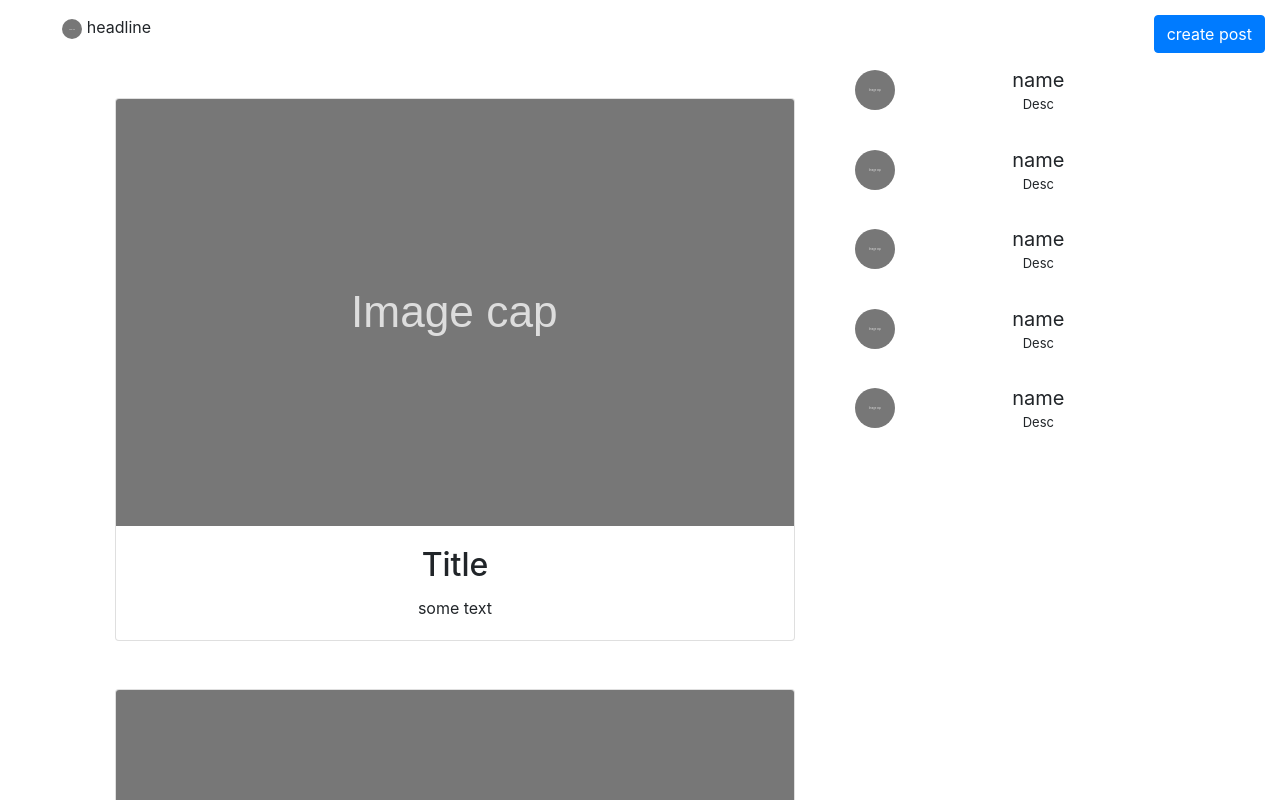
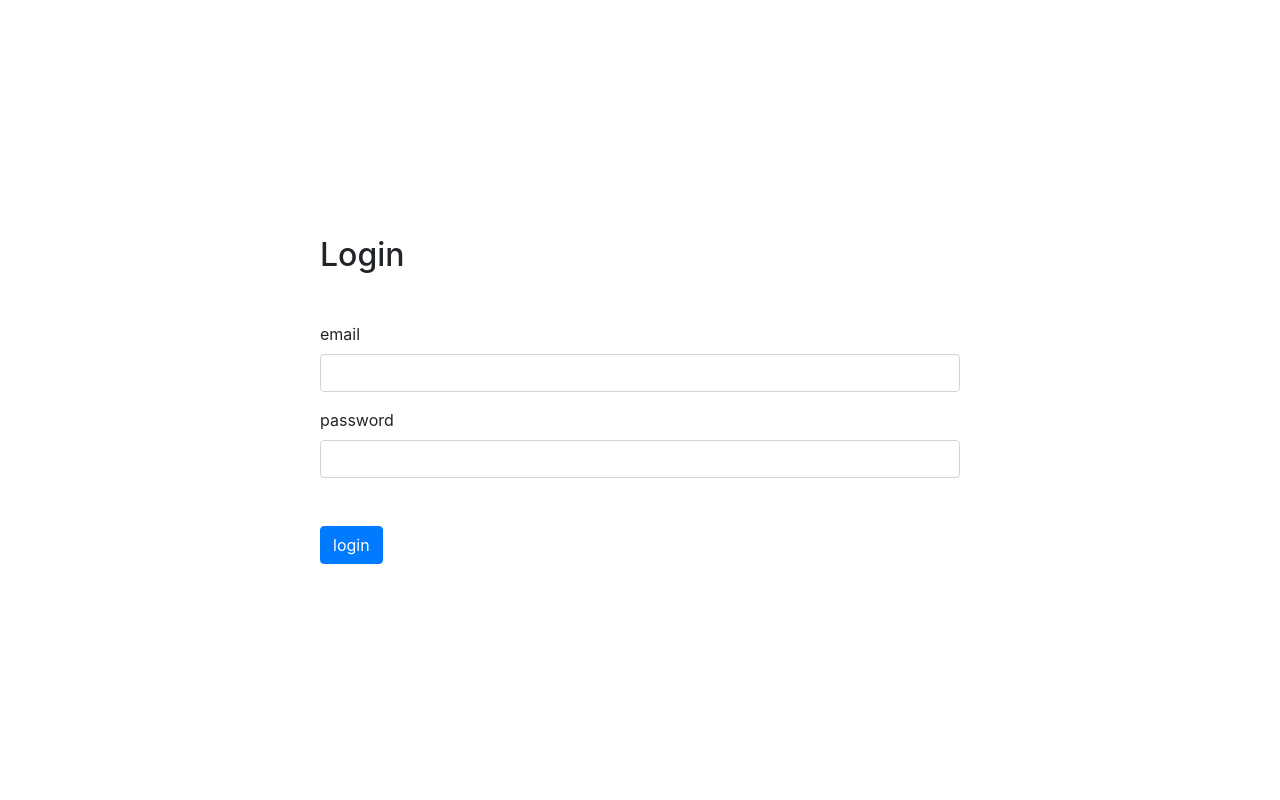
Before and after one commit to rokija/bootcamp2019, a React (Create React App) app: page /login in a window 1280 px wide. Shown: the top 800 px of the page. Built offline with nearby package versions, Linux system fonts and the light colour scheme.

Commit message:
install react router and create Login component and route to it

```diff
--- a/package.json
+++ b/package.json
@@ -7,6 +7,7 @@
     "bootstrap": "^4.2.1",
     "react": "^16.7.0",
     "react-dom": "^16.7.0",
+    "react-router-dom": "^4.3.1",
     "react-scripts": "2.1.3",
     "reactstrap": "^7.1.0"
   },
--- /dev/null
+++ b/src/components/Login/Login.css
@@ -0,0 +1,10 @@
+.Login {
+    display: flex;
+    align-items: center;
+    justify-content: center;
+    height: 100vh;
+}
+
+.Login__form {
+    width: 50%;
+}
--- /dev/null
+++ b/src/components/Login/Login.js
@@ -0,0 +1,52 @@
+import React, { Component } from "react";
+import "./Login.css";
+
+class Login extends Component {
+    constructor() {
+        super();
+
+        this.state = {
+            email: null,
+            password: null,
+        }
+    }
+
+    onInputChange = e => this.setState({ [e.target.name]: e.target.value });
+
+    render() {
+        return (
+            <div className="Login">
+                <form className="Login__form">
+                    <h2 className="mb-5">Login</h2>
+                    <div className="form-group">
+                        <label>email</label>
+                        <input
+                            type="text"
+                            name="email"
+                            className="form-control"
+                            onChange={this.onInputChange}
+                        />
+                    </div>
+
+                    <div className="form-group">
+                        <label>password</label>
+                        <input
+                            type="text"
+                            name="password"
+                            className="form-control"
+                            onChange={this.onInputChange}
+                        />
+                    </div>
+
+                    <div className="mt-5">
+                        <button className="btn btn-primary">
+                            login
+                        </button>
+                    </div>
+                </form>
+            </div>
+        )
+    }
+}
+
+export default Login;
--- /dev/null
+++ b/src/components/Login/index.js
@@ -0,0 +1,3 @@
+import Login from "./Login";
+
+export default Login;
--- a/src/index.js
+++ b/src/index.js
@@ -1,11 +1,22 @@
 import React from "react";
 import ReactDOM from "react-dom";
+import { BrowserRouter as Router, Route, Switch } from "react-router-dom";
 import "bootstrap/dist/css/bootstrap.min.css";
 import "./index.css";
 import App from "./App";
+import Login from "./components/Login";
 import * as serviceWorker from "./serviceWorker";
 
-ReactDOM.render(<App />, document.getElementById("root"));
+const Root = () => (
+    <Router>
+        <Switch>
+            <Route exact path="/" component={App} />
+            <Route exact path="/login" component={Login} />
+        </Switch>
+    </Router>
+)
+
+ReactDOM.render(<Root />, document.getElementById("root"));
 
 // If you want your app to work offline and load faster, you can change
 // unregister() to register() below. Note this comes with some pitfalls.
```
Also changed, not shown: 1 other file (tests, documents, lock files or other folders).
